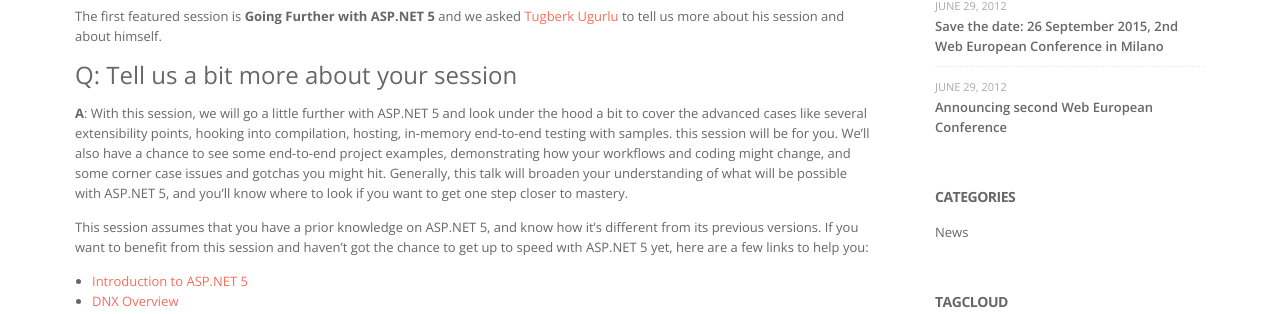
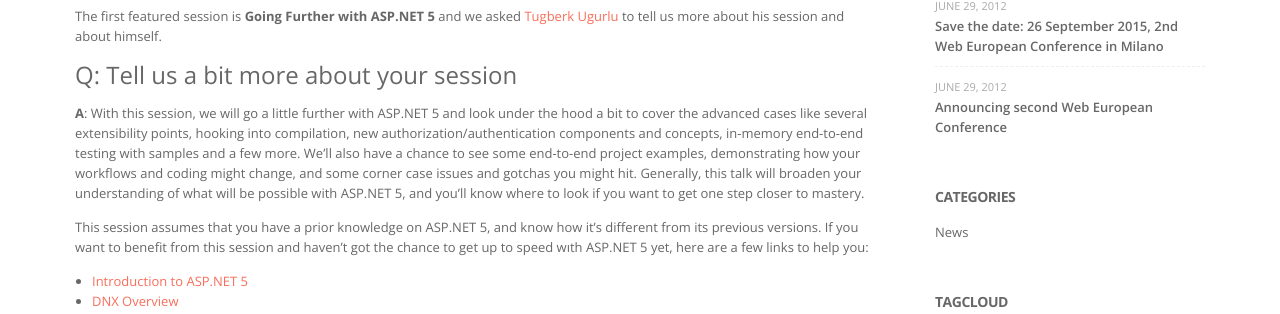
Before and after one commit to Web-European-Conference/blog, a Jekyll site: the page built from _posts/2015-09-15-11-day-to-the-conference.markdown, in a window 1280 px wide. Shown: the part 870-1184 px from the top of the page. Built offline with Jekyll 4.4.1, drawn with Linux system fonts in a browser that asks for light colours; Markdown is read by kramdown in place of the engine named in the settings; comment, search, counter and statistics services are not loaded.

Commit message:
Added authz/auth to the talk description, removed wrong sentence

```diff
--- a/_posts/2015-09-15-11-day-to-the-conference.markdown
+++ b/_posts/2015-09-15-11-day-to-the-conference.markdown
@@ -17,7 +17,7 @@
 The first featured session is **Going Further with ASP.NET 5** and we asked [Tugberk Ugurlu](http://www.tugberkugurlu.com/) to tell us more about his session and about himself.
 
 ### Q: Tell us a bit more about your session
-**A**: With this session, we will go a little further with ASP.NET 5 and look under the hood a bit to cover the advanced cases like several extensibility points, hooking into compilation, hosting, in-memory end-to-end testing with samples. this session will be for you. We’ll also have a chance to see some end-to-end project examples, demonstrating how your workflows and coding might change, and some corner case issues and gotchas you might hit. Generally, this talk will broaden your understanding of what will be possible with ASP.NET 5, and you’ll know where to look if you want to get one step closer to mastery.
+**A**: With this session, we will go a little further with ASP.NET 5 and look under the hood a bit to cover the advanced cases like several extensibility points, hooking into compilation, new authorization/authentication components and concepts, in-memory end-to-end testing with samples and a few more. We’ll also have a chance to see some end-to-end project examples, demonstrating how your workflows and coding might change, and some corner case issues and gotchas you might hit. Generally, this talk will broaden your understanding of what will be possible with ASP.NET 5, and you’ll know where to look if you want to get one step closer to mastery.
 
 This session assumes that you have a prior knowledge on ASP.NET 5, and know how it’s different from its previous versions. If you want to benefit from this session and haven't got the chance to get up to speed wıth ASP.NET 5 yet, here are a few links to help you:
 
```
